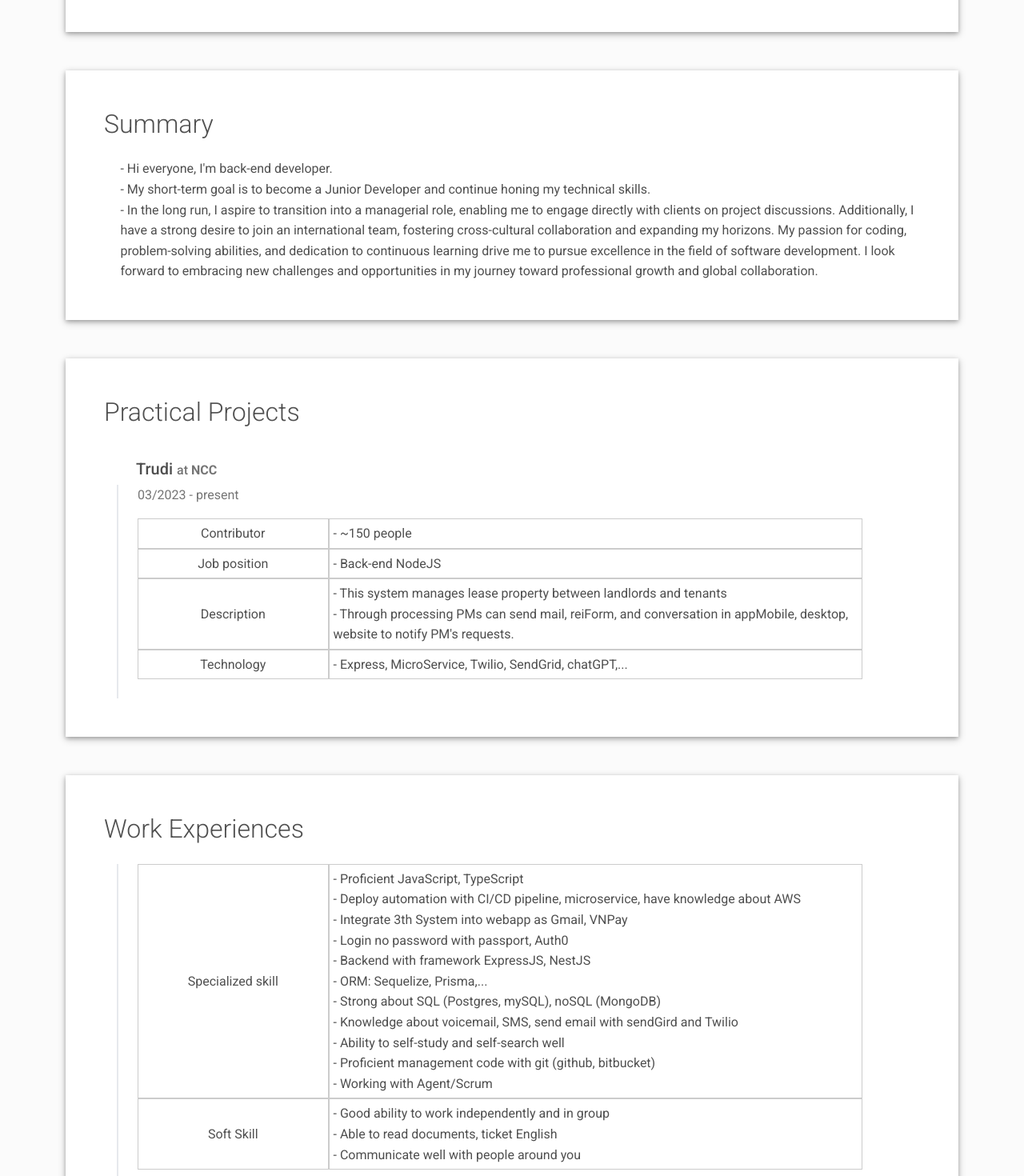
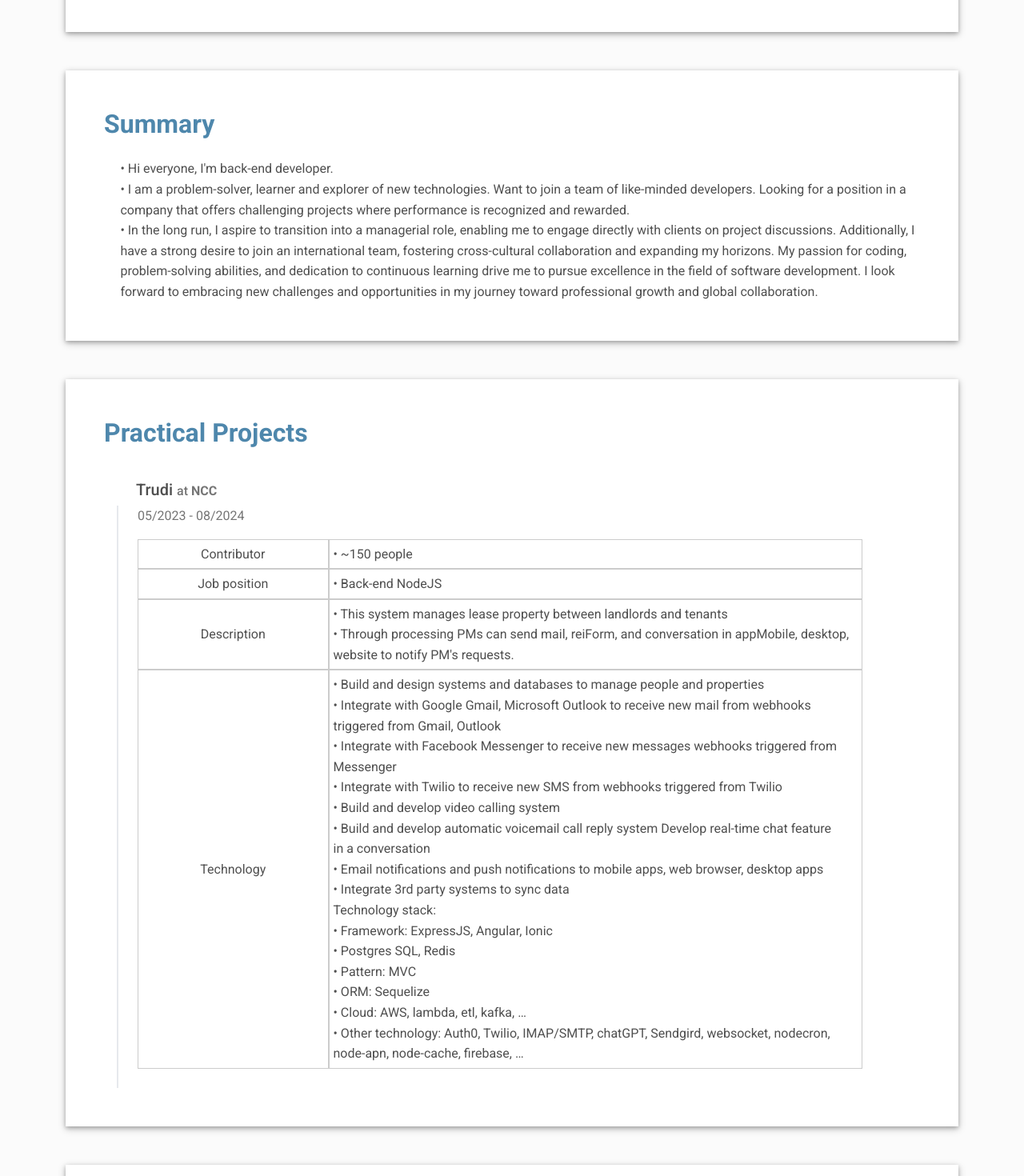
Before and after one commit to hthodev/cv-angular, an Angular app: page / in a window 1280 px wide. Shown: the part 620-2090 px from the top of the page at 80% size. Built offline with nearby package versions, Linux system fonts and the light colour scheme.

Commit message:
change info

```diff
--- a/src/app/app.component.html
+++ b/src/app/app.component.html
@@ -8,8 +8,8 @@
         <app-summary></app-summary>
         <app-practical-project></app-practical-project>
         <app-work-experience></app-work-experience>
-        <app-project-personal></app-project-personal>
-        <app-award></app-award>
+        <!-- <app-project-personal></app-project-personal> -->
+        <!-- <app-award></app-award> -->
         <app-hobbie></app-hobbie>
         <app-scroll-up></app-scroll-up>
       </div>
--- a/src/app/css-common/common.css
+++ b/src/app/css-common/common.css
@@ -1,3 +1,8 @@
+.title {
+  color: #4E87AC;
+  font-weight: 700 !important;
+}
+
 .timeline-card {
   position: relative;
   margin-left: 16px;
--- a/src/app/hobbie/hobbie.component.html
+++ b/src/app/hobbie/hobbie.component.html
@@ -1,6 +1,6 @@
 <div class="shadow-1-strong bg-white my-5 p-5" id="hobbies">
     <div class="work-experience-section">
-      <h2 class="h2 fw-light mb-4">Hobbies</h2>
+      <h2 class="h2 fw-light mb-4" style="color: #4E87AC; font-weight: 700 !important;">Hobbies</h2>
       <div class="title-work-exp" style="margin-left: 2%;" [innerHTML]="hobbies"></div>
     </div>
   </div>
--- a/src/app/info/avatar/avatar.component.html
+++ b/src/app/info/avatar/avatar.component.html
@@ -2,6 +2,5 @@
 	<div class="grad border-radius spin"></div>
 	<a href="#" class="link" id="profile">
 		<img src="../../../assets/avatar.png" class="avatar-img border-radius" />
-		<div class="live-marker">Live</div>
 	</a>
 </div>
--- a/src/app/info/info.component.html
+++ b/src/app/info/info.component.html
@@ -2,7 +2,7 @@
   <div class="about-section">
     <div class="row">
       <div class="col-md-5">
-        <h2 class="h2 fw-light mb-4 center">About Me</h2>
+        <h2 class="h2 fw-light mb-4 center" style="color: #4E87AC; font-weight: 700 !important;">About Me</h2>
         <app-avatar class="avatar"></app-avatar>
         <a href="https://drive.google.com/u/2/uc?id=13g8klkVCLrTcRxSePsOHPhqLs4PAd4jK&export=download"
           download="../../cv.pdf" class="download" target="_blank">
--- a/src/app/practical-project/practical-project.component.html
+++ b/src/app/practical-project/practical-project.component.html
@@ -1,6 +1,6 @@
 <div class="shadow-1-strong bg-white my-5 p-5" id="practicalProjects">
     <div class="work-experience-section">
-      <h2 class="h2 fw-light mb-4">Practical Projects</h2>
+      <h2 class="h2 fw-light mb-4 title">Practical Projects</h2>
       <div class="timeline">
         <div class="timeline-card timeline-card-info" data-aos="fade-in" data-aos-delay="0" *ngFor="let project of practicalProjects">
           <div class="timeline-head px-4 pt-3">
--- a/src/app/sidebar/sidebar.component.html
+++ b/src/app/sidebar/sidebar.component.html
@@ -10,9 +10,9 @@
               <li class="nav-item"><a class="nav-link" href="#practicalProjects" title="Skills"><span class="menu-title">Practical Projects</span></a>
               </li>
               <li class="nav-item"><a class="nav-link" href="#experience" title="Experience"><span class="menu-title">Experiences</span></a>
-              </li>
+              <!-- </li>
               <li class="nav-item"><a class="nav-link" href="#personalProjects" title="Education"><span class="menu-title">Personal Projects</span></a>
-              </li>
+              </li> -->
               <li class="nav-item"><a class="nav-link" href="#awards" title="Portfolio"><span class="menu-title">Awards</span></a>
               </li>
               <li class="nav-item"><a class="nav-link" href="#hobbies" title="References"><span class="menu-title">Hobbies</span></a>
--- a/src/app/summary/summary.component.html
+++ b/src/app/summary/summary.component.html
@@ -1,6 +1,6 @@
 <div class="shadow-1-strong bg-white my-5 p-5" id="summaries">
     <div class="work-experience-section">
-      <h2 class="h2 fw-light mb-4">Summary</h2>
+      <h2 class="h2 fw-light mb-4" style="color: #4E87AC; font-weight: 700 !important;">Summary</h2>
       <div class="title-work-exp" style="margin-left: 2%;" [innerHTML]="summaries"></div>
     </div>
   </div>
--- a/src/app/work-experience/work-experience.component.html
+++ b/src/app/work-experience/work-experience.component.html
@@ -1,6 +1,6 @@
 <div class="shadow-1-strong bg-white my-5 p-5" id="experience">
   <div class="work-experience-section">
-    <h2 class="h2 fw-light mb-4">Work Experiences</h2>
+    <h2 class="h2 fw-light mb-4 title">Work Experiences</h2>
     <div class="timeline">
       <div class="timeline-card timeline-card-info" data-aos="fade-in" data-aos-delay="0">
         <div class="timeline-body px-4 pb-4">
--- a/src/data/dataRender.ts
+++ b/src/data/dataRender.ts
@@ -3,25 +3,42 @@ import { replaceTagP } from "src/ultis/ultis"
 export const practicalProjects = replaceDataProject([
   {
     title: 'Trudi',
-    timeline: '03/2023 - present',
+    timeline: '05/2023 - 08/2024',
     company: 'NCC',
     contents: [
       {
         title: 'Contributor',
-        content: '- ~150 people'
+        content: '• ~150 people'
       },
       {
         title: 'Job position',
-        content: '- Back-end NodeJS'
+        content: '• Back-end NodeJS'
       },
       {
         title: 'Description',
-        content: `- This system manages lease property between landlords and tenants
-        \n - Through processing PMs can send mail, reiForm, and conversation in appMobile, desktop, website to notify PM's requests.`
+        content: `• This system manages lease property between landlords and tenants
+        \n • Through processing PMs can send mail, reiForm, and conversation in appMobile, desktop, website to notify PM's requests.`
       },
       {
         title: 'Technology',
-        content: `- Express, MicroService, Twilio, SendGrid, chatGPT,...`
+        content: `• Build and design systems and databases to manage people and properties
+                \n• Integrate with Google Gmail, Microsoft Outlook to receive new mail from webhooks
+                triggered from Gmail, Outlook
+                \n• Integrate with Facebook Messenger to receive new messages webhooks triggered from
+                Messenger
+                \n• Integrate with Twilio to receive new SMS from webhooks triggered from Twilio
+                \n• Build and develop video calling system
+                \n• Build and develop automatic voicemail call reply system Develop real-time chat feature
+                in a conversation
+                \n• Email notifications and push notifications to mobile apps, web browser, desktop apps
+                \n• Integrate 3rd party systems to sync data
+                Technology stack:
+                \n• Framework: ExpressJS, Angular, Ionic
+                \n• Postgres SQL, Redis
+                \n• Pattern: MVC
+                \n• ORM: Sequelize
+                \n• Cloud: AWS, lambda, etl, kafka, …
+                \n• Other technology: Auth0, Twilio, IMAP/SMTP, chatGPT, Sendgird, websocket, nodecron, node-apn, node-cache, firebase, …`
       }
     ]
   },
@@ -60,7 +77,7 @@ export const projectPersonals = replaceDataProject([
   }
 ])
 
-export const moreProjectPersonals = replaceTagP(`\n- In addition, there are other projects such as Schedule medical, Download Game Website, Payment Nodejs,...
+export const moreProjectPersonals = replaceTagP(`\n• In addition, there are other projects such as Schedule medical, Download Game Website, Payment Nodejs,...
 in my GitHub account at link: <a href="https://github.com/hthodev" target="_blank"> GitHub </a>`)
 
 
@@ -68,25 +85,26 @@ export const workExperiences = replaceDataExp([
   {
     skill: 'Specialized skill',
     contents: `
-    - Proficient JavaScript, TypeScript
-    \n- Deploy automation with CI/CD pipeline, microservice, have knowledge about AWS
-    \n- Integrate 3th System into webapp as Gmail, VNPay
-    \n- Login no password with passport, Auth0
-    \n- Backend with framework ExpressJS, NestJS
-    \n- ORM: Sequelize, Prisma,...
-    \n- Strong about SQL (Postgres, mySQL), noSQL (MongoDB)
-    \n- Knowledge about voicemail, SMS, send email with sendGird and Twilio
-    \n- Ability to self-study and self-search well
-    \n- Proficient management code with git (github, bitbucket)
-    \n- Working with Agent/Scrum
+    <b>Backend developer at NCC Company</b>
+      • Proficient in JavaScript and TypeScript language
+      • Experience working framework of Nodejs ExpressJS, have knowledge
+      framework NestJS
+      • Knowledge about integrate with Google, Facebook Messenger
+      • Knowledge of real-time processing on website with websocket
+      • Knowledge about Angular
+      • Knowledge about AWS as S3, EC2, Cloud9, Lambda, etl,…
+      • Experience working about SQL (Postgres, MySQL), NoSQL (Mongodb, Redis)
+      • Experience working ORM (Sequelize, TypeORM)
+      • Experience working real-time web application
+      • Experience working with AGILE/SCRUM process
     `
   },
   {
     skill: 'Soft Skill',
     contents: `
-    - Good ability to work independently and in group
-    \n- Able to read documents, ticket English
-    \n- Communicate well with people around you`
+    • Good ability to work independently and in group
+    \n• Able to read documents, ticket English
+    \n• Communicate well with people around you`
   }
 ])
 
@@ -95,16 +113,16 @@ export const awards = `
   `
 
 export const hobbies = replaceTagP(`
-  - Learn more new technologies.
-  \n- Playing table football
-  \n- Playing League of Legends
+  • Learn more new technologies.
+  \n• Playing table football
+  \n• Playing League of Legends
 `)
 
 export const summaries = replaceTagP(
   `
-  - Hi everyone, I'm back-end developer.
-  \n- My short-term goal is to become a Junior Developer and continue honing my technical skills.
-  \n- In the long run, I aspire to transition into a managerial role, enabling me to engage directly with clients on project discussions. Additionally, I have a strong desire to join an international team, fostering cross-cultural collaboration and expanding my horizons. My passion for coding, problem-solving abilities, and dedication to continuous learning drive me to pursue excellence in the field of software development. I look forward to embracing new challenges and opportunities in my journey toward professional growth and global collaboration.
+  • Hi everyone, I'm back-end developer.
+  \n• I am a problem-solver, learner and explorer of new technologies. Want to join a team of like-minded developers. Looking for a position in a company that offers challenging projects where performance is recognized and rewarded.
+  \n• In the long run, I aspire to transition into a managerial role, enabling me to engage directly with clients on project discussions. Additionally, I have a strong desire to join an international team, fostering cross-cultural collaboration and expanding my horizons. My passion for coding, problem-solving abilities, and dedication to continuous learning drive me to pursue excellence in the field of software development. I look forward to embracing new challenges and opportunities in my journey toward professional growth and global collaboration.
 `)
 
 const today = new Date();
@@ -122,11 +140,11 @@ export const info = {
   myBirthday: '06/03/2001',
   age,
   email: 'hthodev@gmail.com',
-  subject: 'mailto:hthodev@gmail.com?subject=Hi, Welcome to me!',
+  subject: 'mailto:htho.job@gmail.com?subject=Hi Tho,!',
   facebook: 'Huu Tho Tran',
   linkFacebook: 'http://facebook.com/thientho.it',
   phone: '+84775589593',
-  address: 'Quang Nam - Da Nang',
+  address: 'Tien Phuoc - Quang Nam',
 }
 
 function replaceDataProject(data: dataProjectReplace[]) {
```
Also changed, not shown: src/app/summary/summary.component.ts (line endings or trailing spaces).
